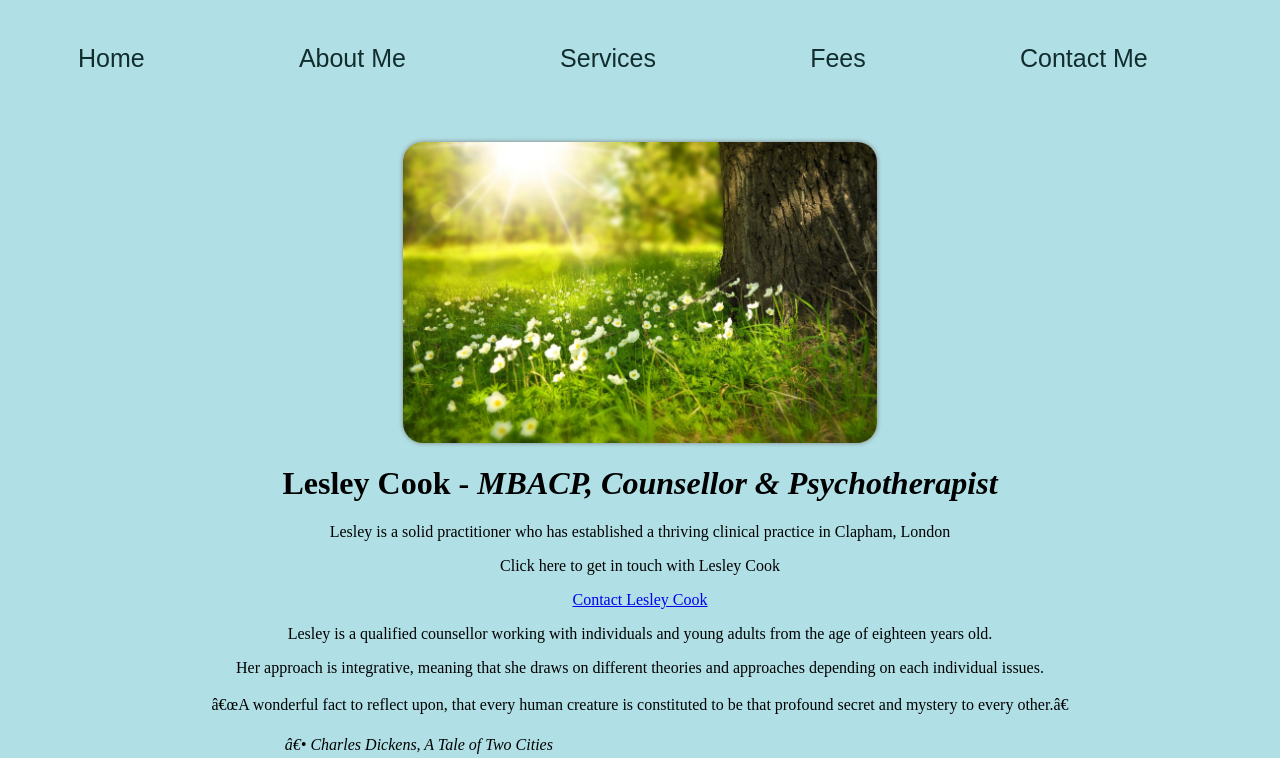
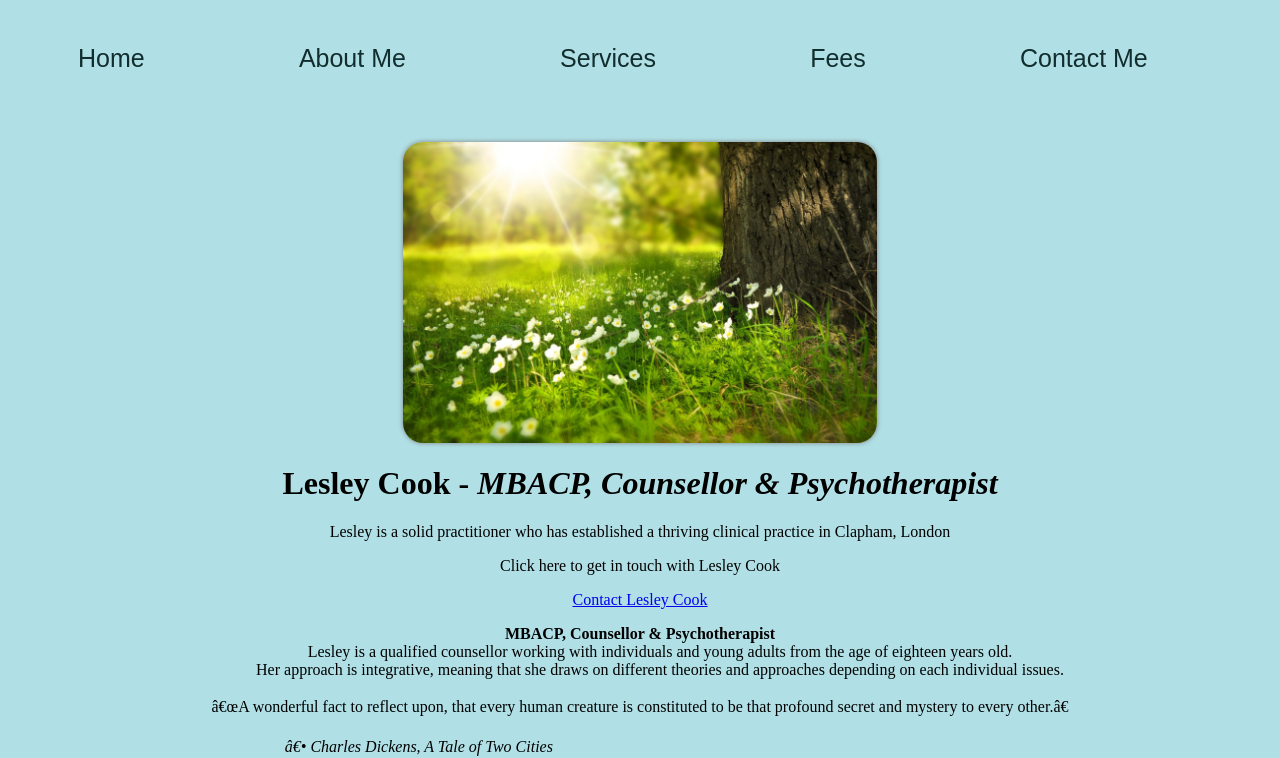
Before and after one commit to Zayda2020/finalzta, a plain HTML site: page index.html in a window 1280 px wide. Shown: the top 758 px of the page. Drawn offline with Linux system fonts and the light colour scheme.

Commit message:
fourth commit

```diff
--- a/index.html
+++ b/index.html
@@ -44,8 +44,9 @@
         </p>
       </div>
         <dl>
-       <p>Lesley is a qualified counsellor working with individuals and young adults from the age of eighteen years old.</p>
-       <p>Her approach is integrative, meaning that she draws on different theories and approaches depending on each individual issues.</p>
+          <dt>MBACP, Counsellor & Psychotherapist</dt>
+       <dd>Lesley is a qualified counsellor working with individuals and young adults from the age of eighteen years old.</dd>
+       <dd>Her approach is integrative, meaning that she draws on different theories and approaches depending on each individual issues.</dd>
       </dl>
       <blockquote>
        <p>“A wonderful fact to reflect upon, that every human creature is constituted to be that profound secret and mystery to every other.”</p>
--- a/styles.css
+++ b/styles.css
@@ -93,7 +93,7 @@ footer {
   color: #fff;
 }
 
-p {
+p, dl {
   display: block;
   margin-block-start: 1em;
   margin-block-end: 1em;
@@ -149,3 +149,7 @@ top: 450px;
   color: rgb(71, 70, 70);
   text-align: center;
 }
+
+dt {
+  font-weight: bold;
+}
```
